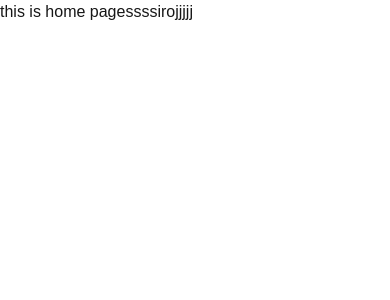
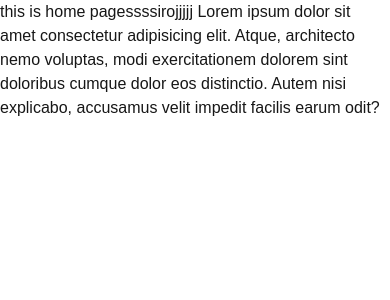
Before and after one commit to Raginaakhter/Nextjs-Templeatesss, a Next.js app: page / in a window 390 px wide. Shown: the top 300 px of the page. Built offline with nearby package versions, Linux system fonts and the light colour scheme.

Commit message:
Add responsivef navbar

```diff
--- a/app/page.tsx
+++ b/app/page.tsx
@@ -4,7 +4,7 @@ import React from 'react';
 const page = () => {
   return (
     <div>
-      this is home pagessssirojjjjj
+      this is home pagessssirojjjjj Lorem ipsum dolor sit amet consectetur adipisicing elit. Atque, architecto nemo voluptas, modi exercitationem dolorem sint doloribus cumque dolor eos distinctio. Autem nisi explicabo, accusamus velit impedit facilis earum odit?
     </div>
   );
 };
```
